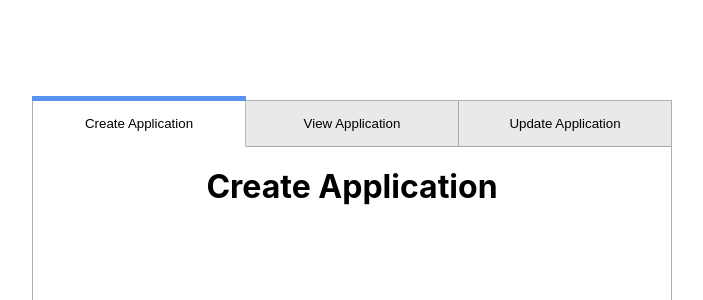
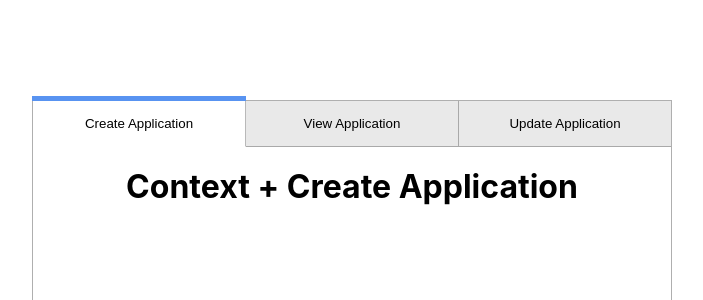
Before and after one commit to EmmanuelSage/mcc-app, a React (Create React App) app: page / in a window 1280 px wide. Shown: the top 300 px of the page, without its empty margins (288-991 px from the left). Built offline with nearby package versions, Linux system fonts and the light colour scheme.

Commit message:
feat: setup useContext - create a DbContext - setup tempoary IDb initial state

```diff
--- a/src/components/TabContainer/TabContainer.tsx
+++ b/src/components/TabContainer/TabContainer.tsx
@@ -1,4 +1,5 @@
-import { useState } from "react";
+import { useContext, useState } from "react";
+import { DbContext } from "../../context/DbContext";
 import TabButton from "../TabButton/TabButton";
 import TabContent from "../TabContent/TabContent";
 import "./TabContainer.css";
@@ -6,10 +7,11 @@ import "./TabContainer.css";
 enum MccPage {
   CreateApplication,
   ViewApplication,
-  UpdateApplication
+  UpdateApplication,
 }
 
 function Tabs() {
+  const { db } = useContext(DbContext);
   const [toggleState, setToggleState] = useState(MccPage.CreateApplication);
 
   const toggleTab = (index: number) => {
@@ -19,23 +21,41 @@ function Tabs() {
   return (
     <div className="container">
       <div className="block-tabs">
-        <TabButton id={MccPage.CreateApplication} toggleState={toggleState} toggleTab={toggleTab}>
-        Create Application
+        <TabButton
+          id={MccPage.CreateApplication}
+          toggleState={toggleState}
+          toggleTab={toggleTab}
+        >
+          Create Application
         </TabButton>
-        <TabButton id={MccPage.ViewApplication} toggleState={toggleState} toggleTab={toggleTab}>
-        View Application
+        <TabButton
+          id={MccPage.ViewApplication}
+          toggleState={toggleState}
+          toggleTab={toggleTab}
+        >
+          View Application
         </TabButton>
-        <TabButton id={MccPage.UpdateApplication} toggleState={toggleState} toggleTab={toggleTab}>
-        Update Application
+        <TabButton
+          id={MccPage.UpdateApplication}
+          toggleState={toggleState}
+          toggleTab={toggleTab}
+        >
+          Update Application
         </TabButton>
       </div>
 
       <TabContent
         toggleState={toggleState}
         tabContentChildren={[
-          { id: MccPage.CreateApplication, component: <h1> Create Application </h1> },
+          {
+            id: MccPage.CreateApplication,
+            component: <h1> {db.title} + Create Application </h1>,
+          },
           { id: MccPage.ViewApplication, component: <h1>View Application</h1> },
-          { id: MccPage.UpdateApplication, component: <h1>Update Application</h1> },
+          {
+            id: MccPage.UpdateApplication,
+            component: <h1>Update Application</h1>,
+          },
         ]}
       />
     </div>
--- /dev/null
+++ b/src/context/DbContext.ts
@@ -0,0 +1,15 @@
+import { createContext, useState,  } from "react";
+
+export interface IDb {
+  title?: string,
+}
+
+export const useValue = () => {
+  const [db, setDb] = useState<IDb>({title: "Context"})
+  return {
+    db,
+    setDb
+  }
+}
+
+export const DbContext = createContext({} as ReturnType<typeof useValue>)
```
Also changed, not shown: src/App.tsx (+8 -3 lines), src/index.tsx (+7 -7 lines).
